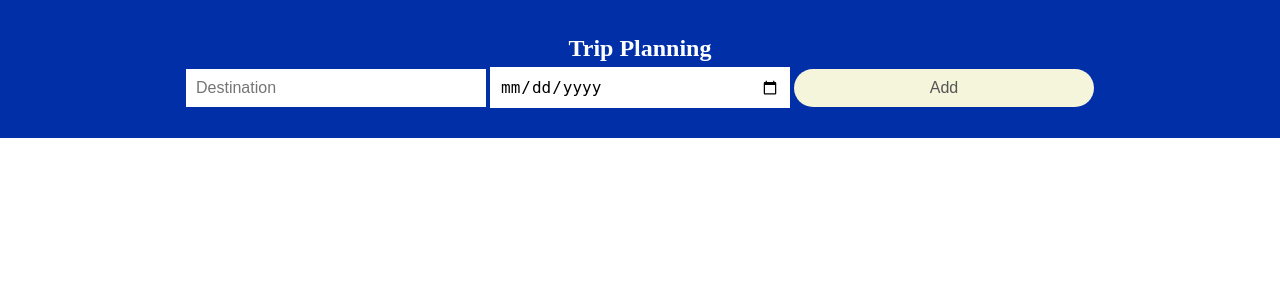
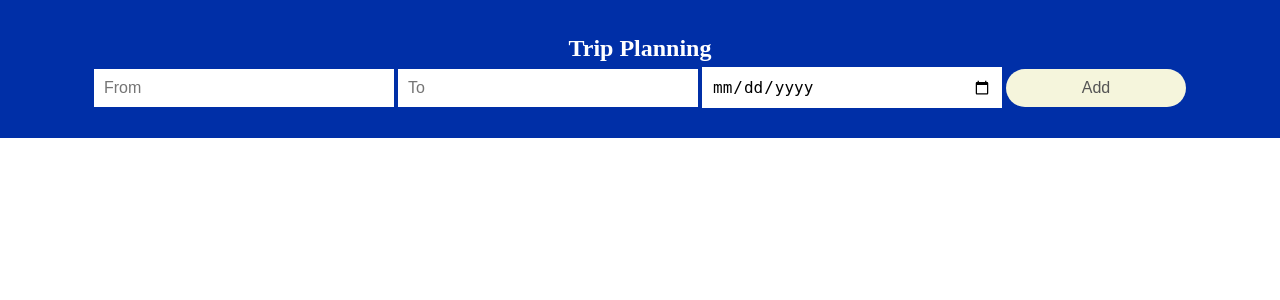
Before and after one commit to YeeSkywalker/CMPUT401Hack, a Django app: page / in a window 1280 px wide. Shown: the top 300 px of the page. Run offline with Django 4.2, Linux system fonts and the light colour scheme; data that the repository does not hold is empty.

Commit message:
Add the origin of the trip

```diff
--- a/tripPlanning/main/models.py
+++ b/tripPlanning/main/models.py
@@ -4,6 +4,7 @@ from django.db import models
 # Create your models here.
 class Trip(models.Model):
     addedTime = models.DateTimeField(default=datetime.now())
+    origin = models.CharField(max_length=100,default='null')
     destination = models.CharField(max_length=100)
     departureDate = models.DateTimeField(default='')
 
--- a/tripPlanning/main/views.py
+++ b/tripPlanning/main/views.py
@@ -7,7 +7,7 @@ def index(req):
     trip = Trip.objects.all()
     print(trip)
     if req.method == 'POST':
-        trip = Trip(destination=req.POST['destination'], departureDate=req.POST['date'])
+        trip = Trip(origin = req.POST['origin'], destination=req.POST['destination'], departureDate=req.POST['date'])
         trip.save()
         return redirect('/')
 
--- a/tripPlanning/templates/index.html
+++ b/tripPlanning/templates/index.html
@@ -130,7 +130,7 @@ input {
 /* Style the "Add" button */
 .addBtn {
   padding: 10px;
-  width: 25%;
+  width: 15%;
   border: none;
   background: #F5F5DC;
   color: #555;
@@ -153,7 +153,8 @@ input {
   <h2 style="margin:5px">Trip Planning</h2>
   <form action="" method="POST">
     {% csrf_token %}
-    <input type="text" name="destination" id="destination" placeholder="Destination">
+    <input type="text" name="origin" id="origin" placeholder="From">
+    <input type="text" name="destination" id="destination" placeholder="To">
     <input type="date" name="date" id="date" placeholder="Date">
     <button type="submit" class="addBtn">Add</button>
   </form>
@@ -162,7 +163,13 @@ input {
 <ul id="myUL">
   {% for trip in trips %}
     <li>
-      <span class="trip">
+      <span STYLE="font-weight:bolder", class="trip">
+        {{trip.origin}}
+      </span>
+      <span STYLE="font-weight:lighter", class="trip">
+        to
+      </span>
+      <span STYLE="font-weight:bolder", class="trip">
         {{trip.destination}}
       </span>
       <span class="trip">
```
Also changed, not shown: tripPlanning/db.sqlite3, tripPlanning/main/migrations/0003_trip_origin_alter_trip_addedtime_and_more.py (added), 1 other file.
